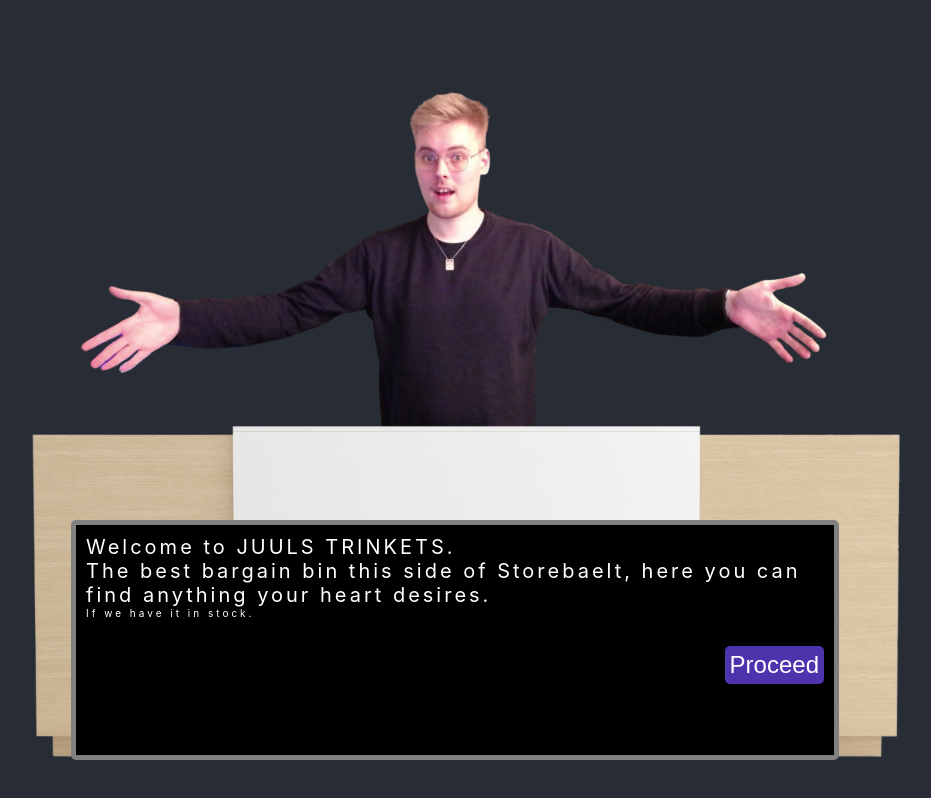
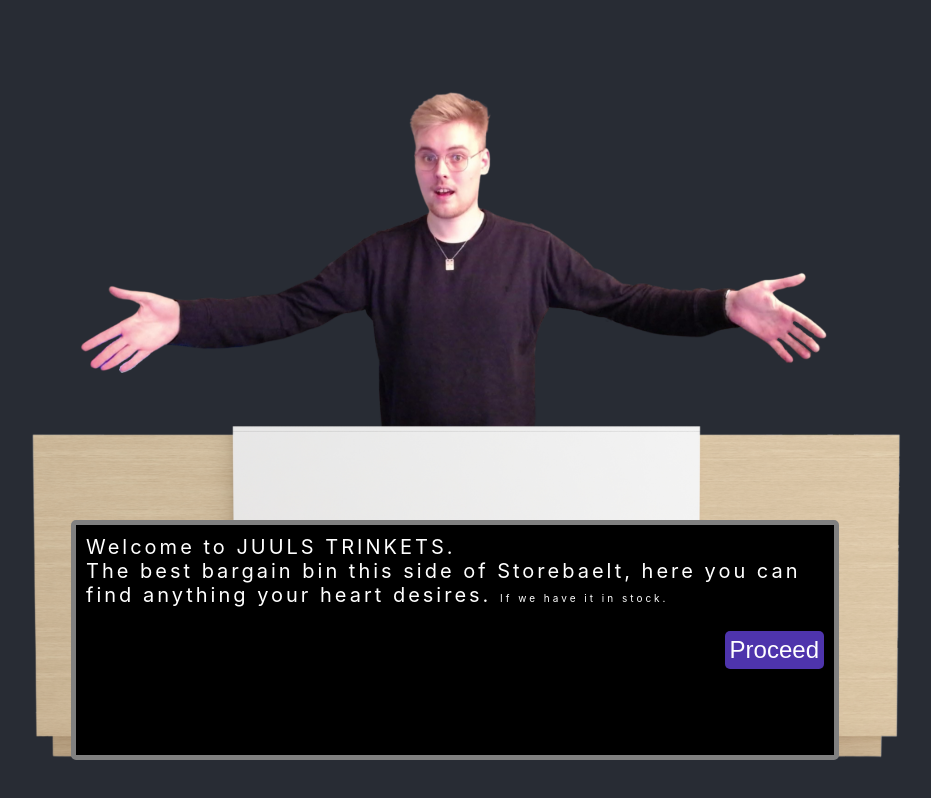
Before and after one commit to Sekionn/Portfolio, a React (Create React App) app: page / in a window 1280 px wide. Shown: the whole page, without its empty margins (185-1116 px from the left). Built offline with nearby package versions, Linux system fonts and the light colour scheme.

Commit message:
Finish intro text

```diff
--- a/src/App.css
+++ b/src/App.css
@@ -3,6 +3,10 @@
   padding: 0;
   box-sizing: border-box;
   font-size: 20px;
+}
+
+p {
+  display: inline;
 }
 
 .slider-wrap {
--- a/src/App.tsx
+++ b/src/App.tsx
@@ -15,7 +15,7 @@ export class App extends Component<IProps, IState> {
 
   introText: Array<any> = [
     <p style={{ display: "inline-block" }}>Welcome to JUULS TRINKETS.<br />
-      The best bargain bin this side of Storebaelt, here you can find anything your heart desires.<p style={{ fontSize: "10px" }}>If we have it in stock.</p>
+      The best bargain bin this side of Storebaelt, here you can find anything your heart desires. <p style={{ fontSize: "10px" }}>If we have it in stock.</p>
     </p>
   ]
 
--- a/src/ShowProject.tsx
+++ b/src/ShowProject.tsx
@@ -1,5 +1,5 @@
 import './ShowProject.css';
-import { PreviewObject, projectInfoType, IProps, IState } from './types'
+import { PreviewObject, projectInfoType } from './types'
 import projectInfo from "./projectInfo/projectInfo.json";
 
 
@@ -12,6 +12,8 @@ export function ShowProject({ selectedProject,
     <body style={{ overflow: "hidden" }}>
       <img src={backgroundImages[Math.floor((Math.random() * backgroundImages.length))]} alt='Not available' style={{ width: "100vw", height: "100vh", objectFit: "contain" }} />
       <div className='infoContainer'>
+        <div style={{ width: "100%", borderBottom: "solid 1px white" }}><div style={{ fontSize: "50px" }}>{selectedProject.name}</div></div>
+        <br />
         <img src={selectedProject.img} alt='Not available' className='previewImage' />
         <div className='descriptionContainer'>
           {info[selectedProject.key as keyof projectInfoType]}
```
